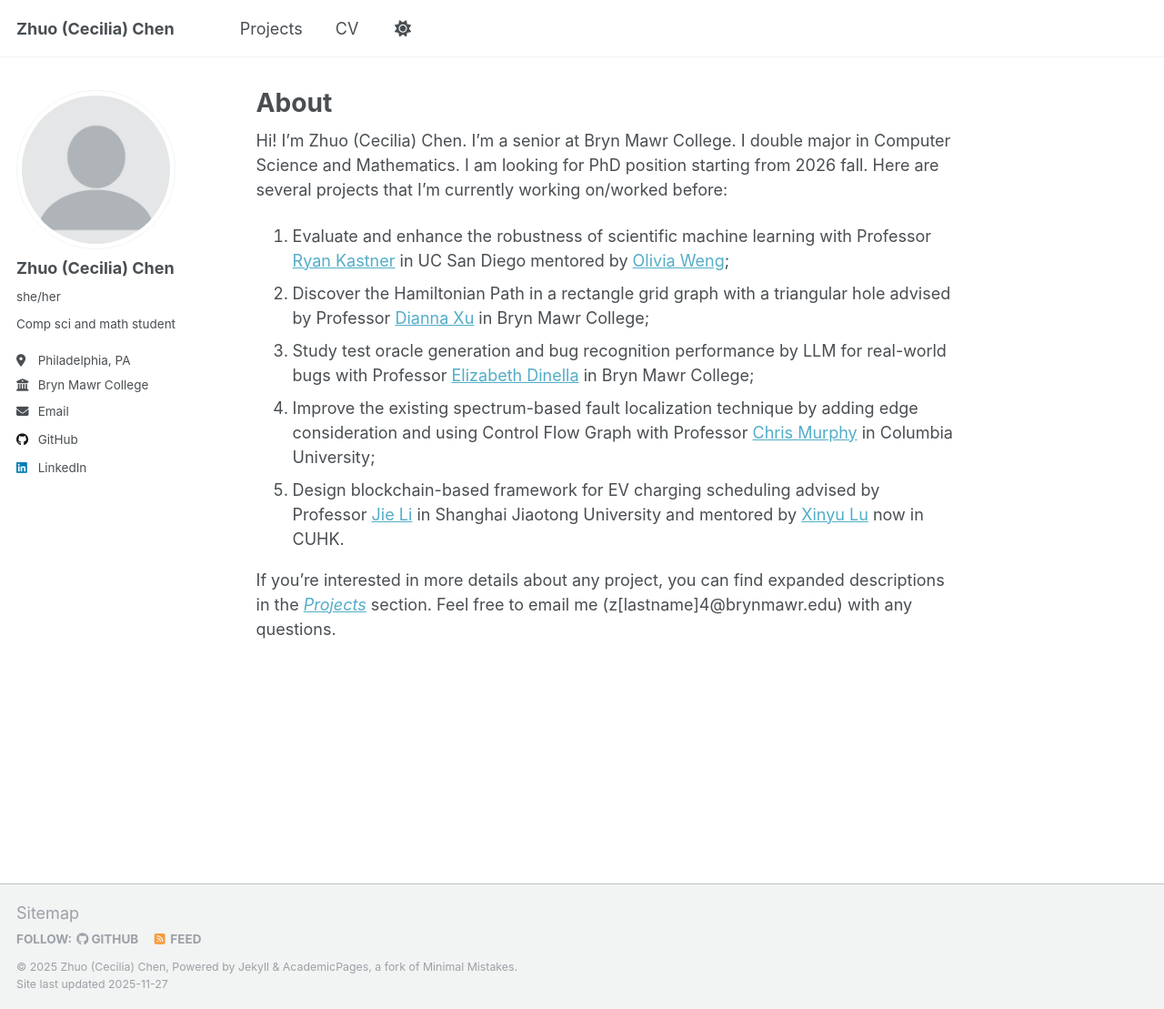
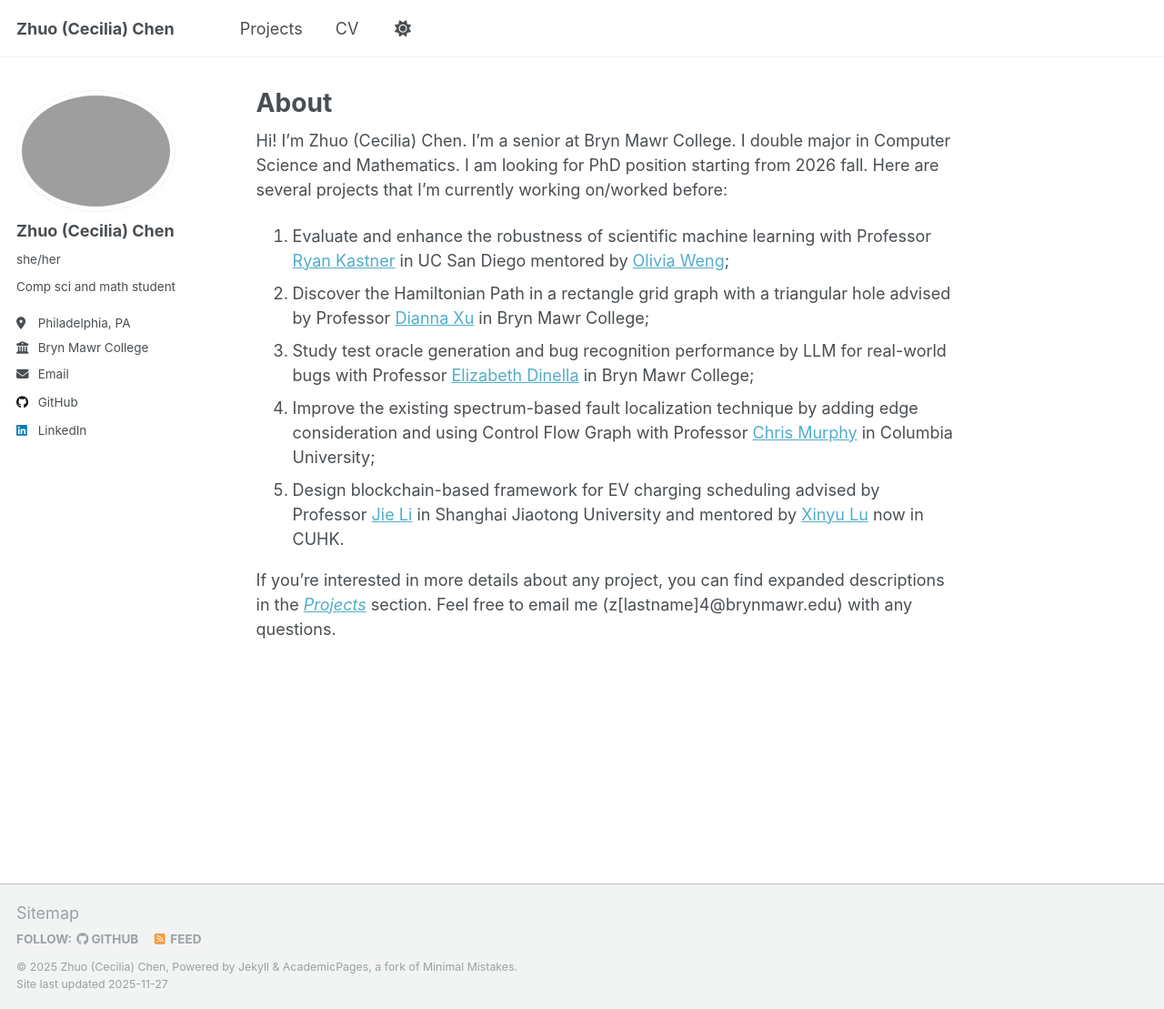
Before and after one commit to Cecilia7717/Cecilia7717.github.io, a Jekyll site: the page built from _pages/about.md, in a window 1280 px wide and 1109 px high. Shown: the whole window at 91% size. Built offline with Jekyll 4.4.1, drawn with Linux system fonts in a browser that asks for light colours.

Commit message:
Update _config.yml

```diff
--- a/_config.yml
+++ b/_config.yml
@@ -22,7 +22,7 @@ repository               : "Cecilia7717/Cecilia7717.github.io"
 #               Additional customization can be done by editing /_includes/author-profile.html
 author:
   # Biographic information
-  avatar           : "profile.png"
+  avatar           : "Screenshot 2025-11-26 at 23.48.45.png"
   name             : "Zhuo (Cecilia) Chen"
   pronouns         : "she/her"
   bio              : "Comp sci and math student"
```
